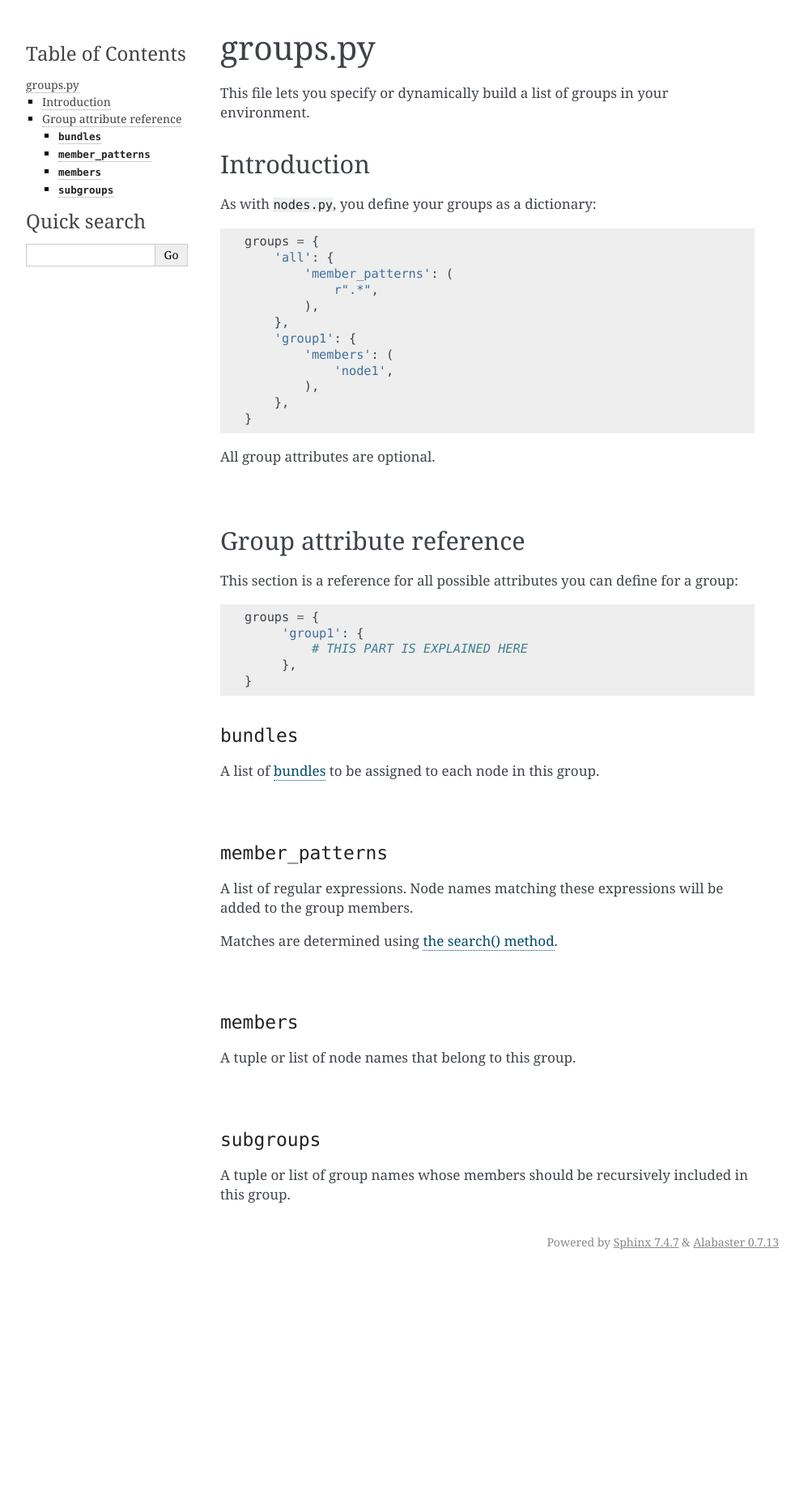
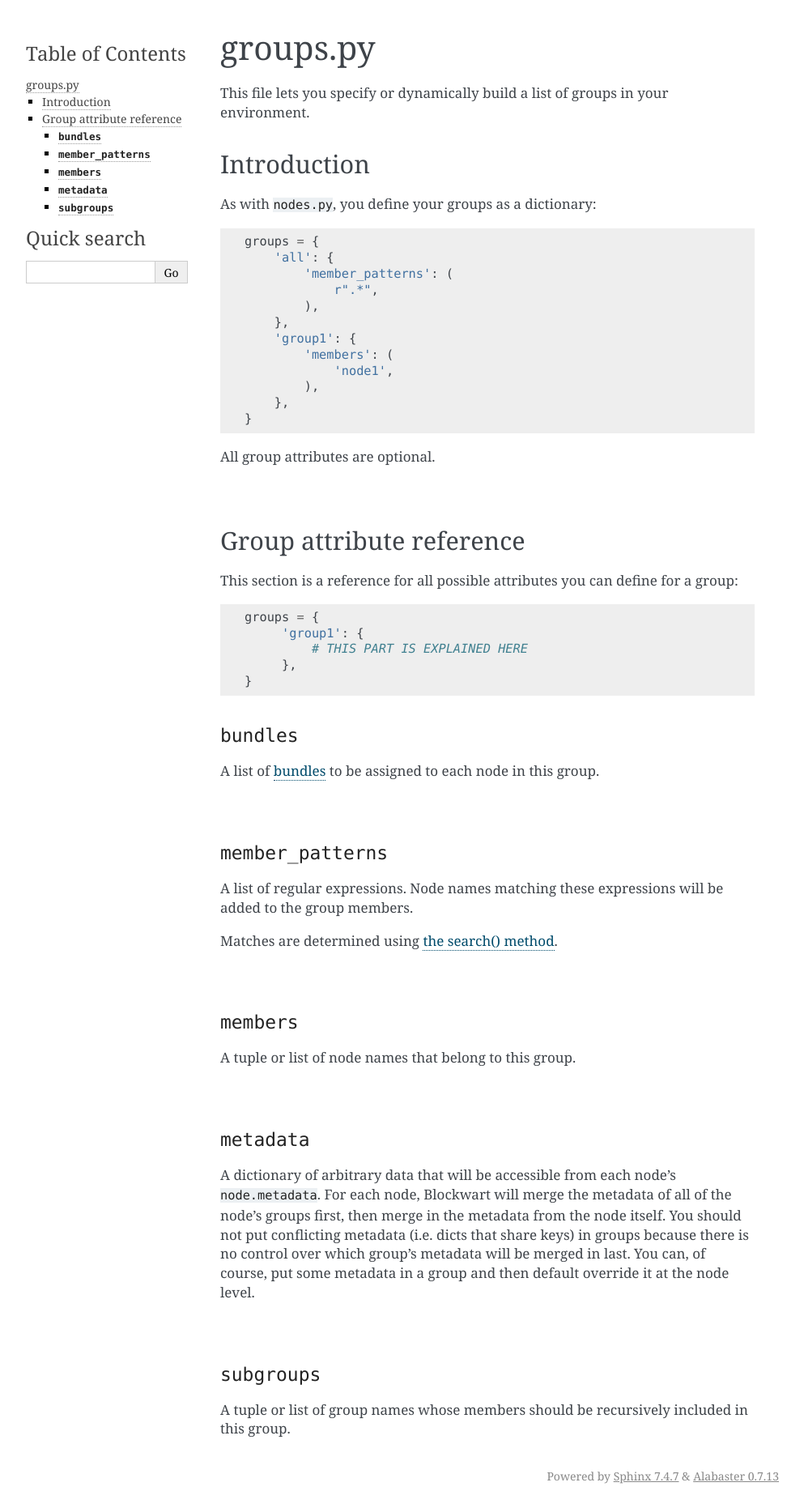
Before and after one commit to bundlewrap/bundlewrap, a Sphinx documentation site: the page built from doc/groups.py.rst, in a window 1280 px wide. Shown: the whole page at 81% size, without its empty margins (148-1141 px from the left). Built offline with Sphinx 7.4.7, drawn with Linux system fonts in a browser that asks for light colours; before the commit the page ends 1573 px from its top, so only the background shows below that.

Commit message:
docs for group metadata

```diff
--- a/doc/groups.py.rst
+++ b/doc/groups.py.rst
@@ -69,6 +69,13 @@ A tuple or list of node names that belong to this group.
 
 |
 
+``metadata``
+------------
+
+A dictionary of arbitrary data that will be accessible from each node's ``node.metadata``. For each node, Blockwart will merge the metadata of all of the node's groups first, then merge in the metadata from the node itself. You should not put conflicting metadata (i.e. dicts that share keys) in groups because there is no control over which group's metadata will be merged in last. You can, of course, put some metadata in a group and then default override it at the node level.
+
+|
+
 ``subgroups``
 -------------
 
--- a/doc/nodes.py.rst
+++ b/doc/nodes.py.rst
@@ -97,7 +97,7 @@ A string used as a DNS name when connecting to this node. May also be an IP addr
 ``metadata``
 ------------
 
-This can be a dictionary of arbitrary data. You can access it from your templates as ``node.metadata``. Use this to attach custom data (such as a list of IP addresses that should be configured on the target node) to the node.
+This can be a dictionary of arbitrary data. You can access it from your templates as ``node.metadata``. Use this to attach custom data (such as a list of IP addresses that should be configured on the target node) to the node. Note that you can also define metadata at the :ref:`group level <item_group>`, but node metadata has higher priority.
 
 |
 
```
